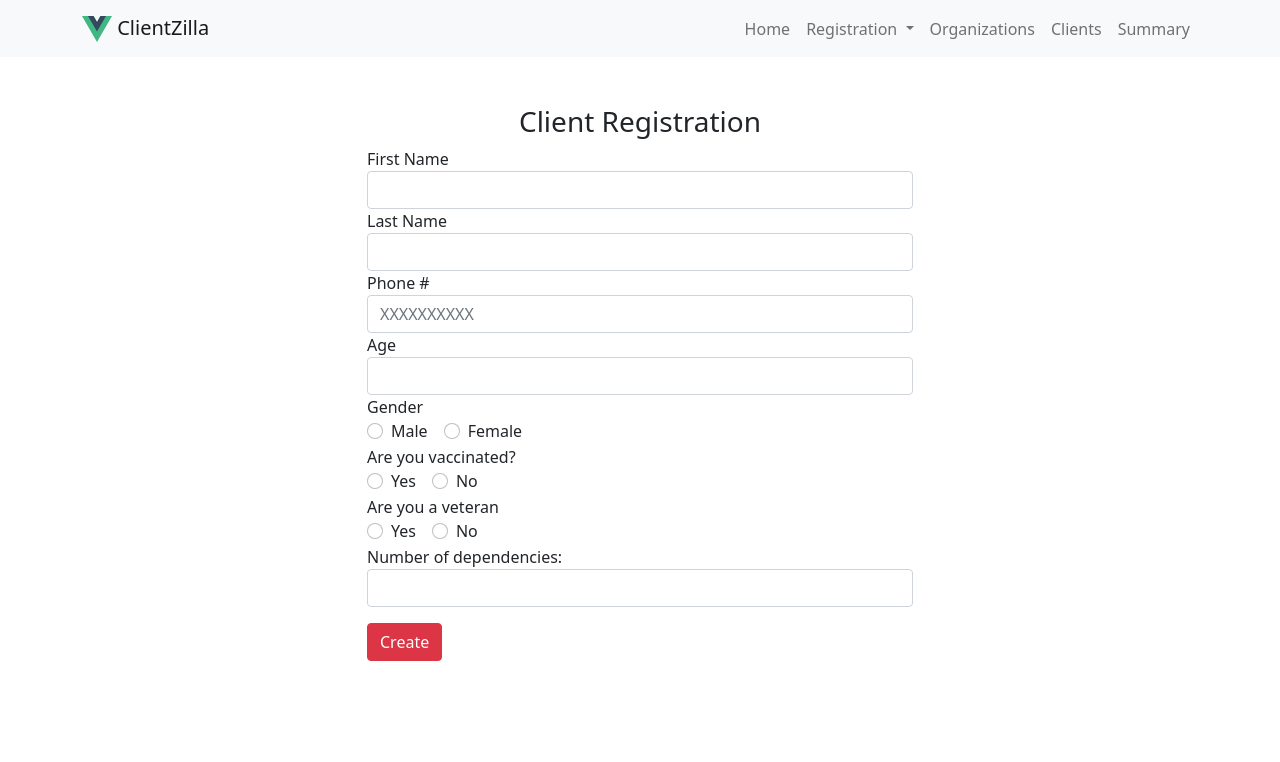
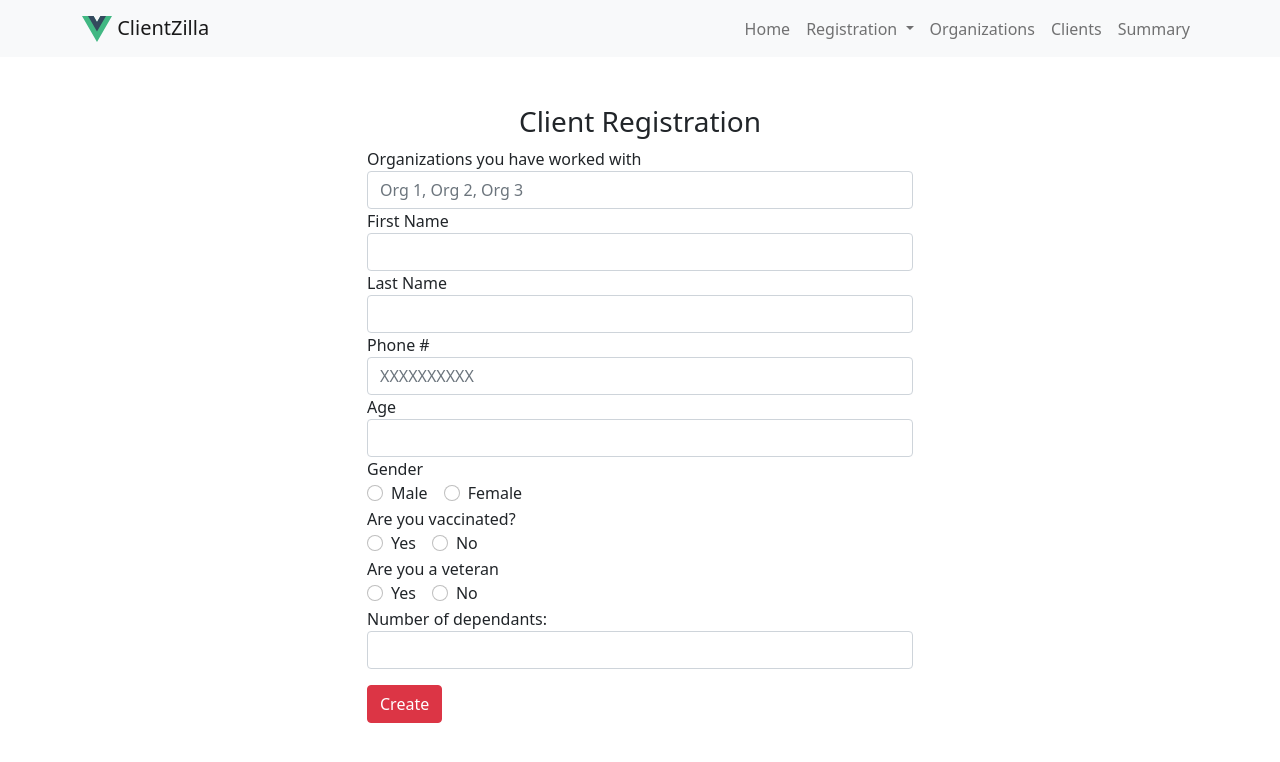
Before and after one commit to grvcmd/ClientZilla, a Vue app in the folder cis-4339-project-frontend/: page /signup in a window 1280 px wide. Shown: the top 762 px of the page. Built offline with nearby package versions, Linux system fonts and the light colour scheme.

Commit message:
Add orgs worked with field for client signup

```diff
--- a/cis-4339-project-frontend/src/views/SignUpView.vue
+++ b/cis-4339-project-frontend/src/views/SignUpView.vue
@@ -3,6 +3,10 @@
         <div class="col-md-6">
             <h3 class="text-center">Client Registration</h3>
             <form @submit.prevent="handleSubmitForm">
+                <div class="form-group">
+                    <label>Organizations you have worked with</label>
+                    <input type="text" class="form-control" placeholder="Org 1, Org 2, Org 3" v-model="client.orgsWorkedWith">
+                </div>
                 <div class="form-group">
                     <label>First Name</label>
                     <input type="text" class="form-control" v-model="client.firstName" required>
@@ -56,7 +60,7 @@
                     </div>
                 </div>
                 <div class="form-group">
-                    <label>Number of dependencies:</label>
+                    <label>Number of dependants:</label>
                     <input type="text" class="form-control" v-model="client.numOfDependants" required>
                 </div>
 
@@ -83,6 +87,7 @@
             return {
                 errors: [],
                 client: {
+                    orgsWorkedWith: [], //array
                     firstName: '',  // string
                     lastName: '',   // string
                     phoneNumber: '',    // string
```
